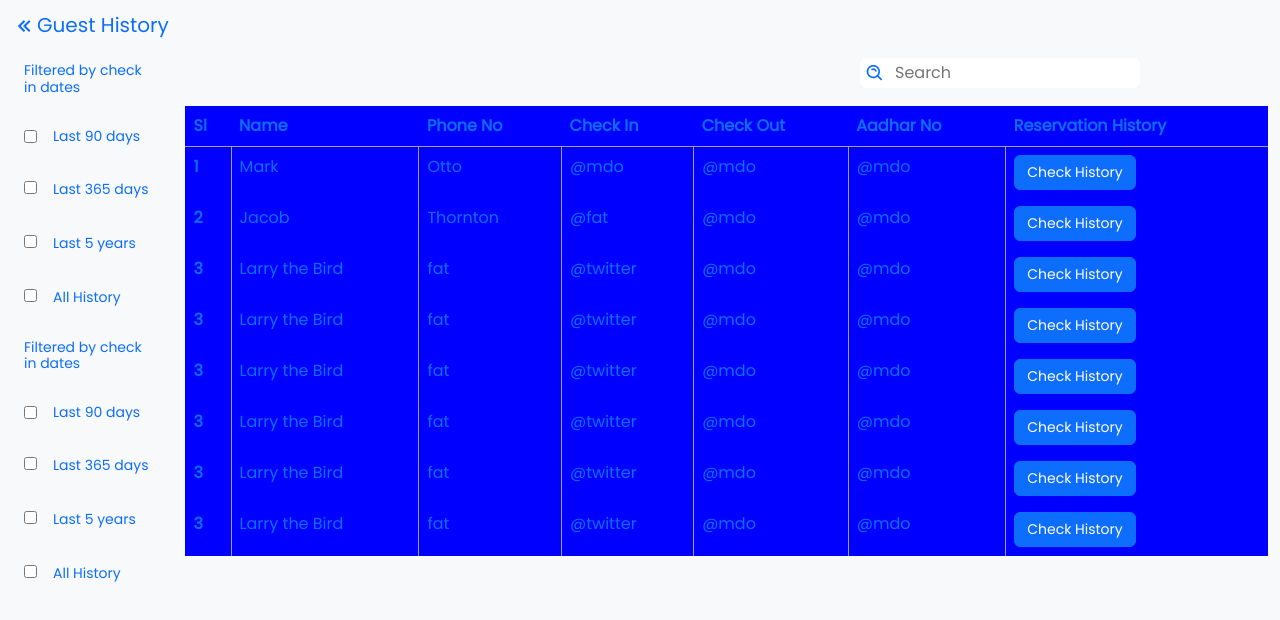
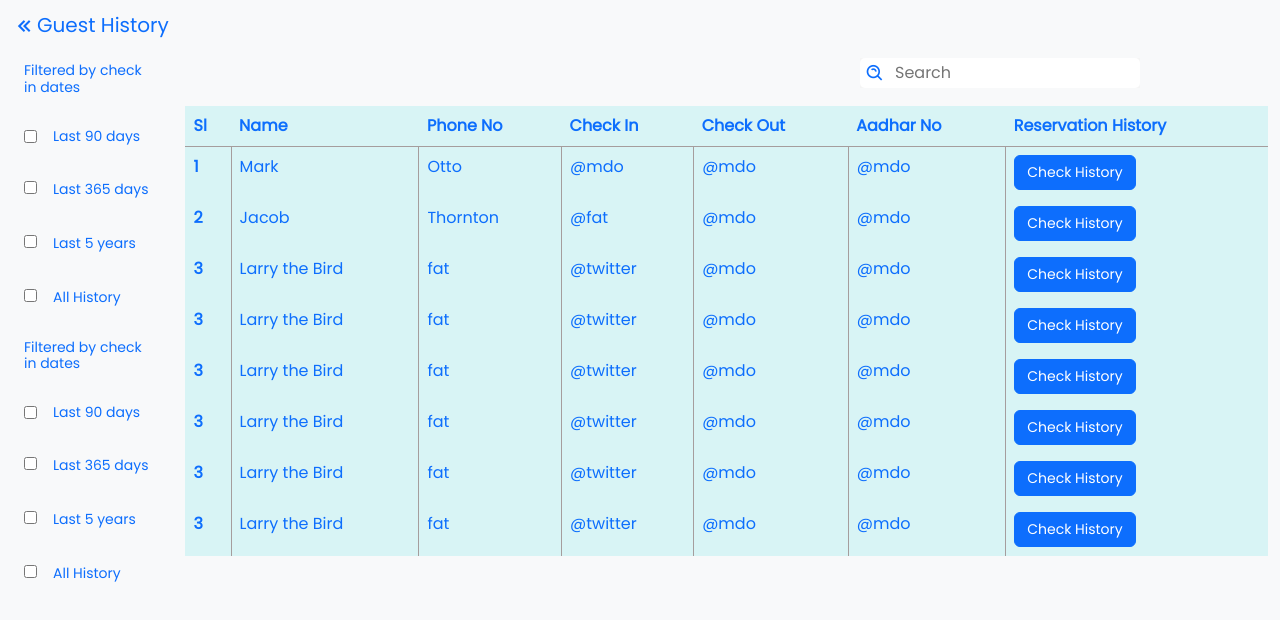
Before and after one commit to Shreya010tech/Frontend, a React (Create React App) app: page /GuestHistory in a window 1280 px wide. Shown: the top 620 px of the page. Built offline with nearby package versions, Linux system fonts and the light colour scheme; what localbase would draw is missing.

Commit message:
Fixed Table Css

```diff
--- a/src/CustomCss/out.css
+++ b/src/CustomCss/out.css
@@ -12,7 +12,7 @@
     justify-content: space-between;
 }
 
-.table {
+.tableA {
     background-color: blue;
     width: 100%;
 }
--- a/src/components/CheckOut.jsx
+++ b/src/components/CheckOut.jsx
@@ -95,7 +95,7 @@ const CheckOut = () => {
         </div>
         <br />
         <div className="row2A">
-          <table className="table">
+          <table className="tableA">
             <tr bgcolor="#EDF8FD" align="center">
               <th width="100">Date</th>
               <th width="100">Description</th>
```
